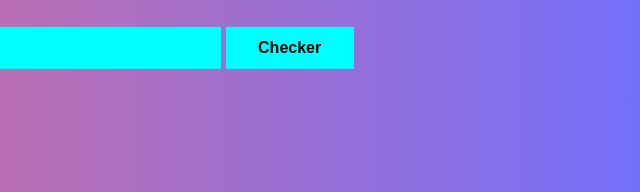
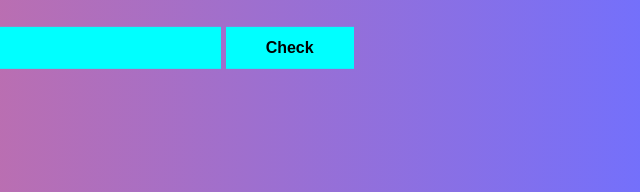
Before and after one commit to armansomoy/LeapYearChecker, a plain HTML site: page index.html in a window 1280 px wide. Shown: the part 408-600 px from the top of the page, 602-1242 px from the left. Drawn offline with Linux system fonts and the light colour scheme.

Commit message:
Update index.html

```diff
--- a/index.html
+++ b/index.html
@@ -56,7 +56,7 @@
     <div class="box">
         <h1>Enter The Year</h1>
         <input class="text-box" type="text" id="one">
-        <input class="cheak-btn" type="button" value="Checker" onclick="leapyear(one.value);">
+        <input class="cheak-btn" type="button" value="Check" onclick="leapyear(one.value);">
     </div>
     <script src="leapyearchecker.js"></script>
 </body>
```
